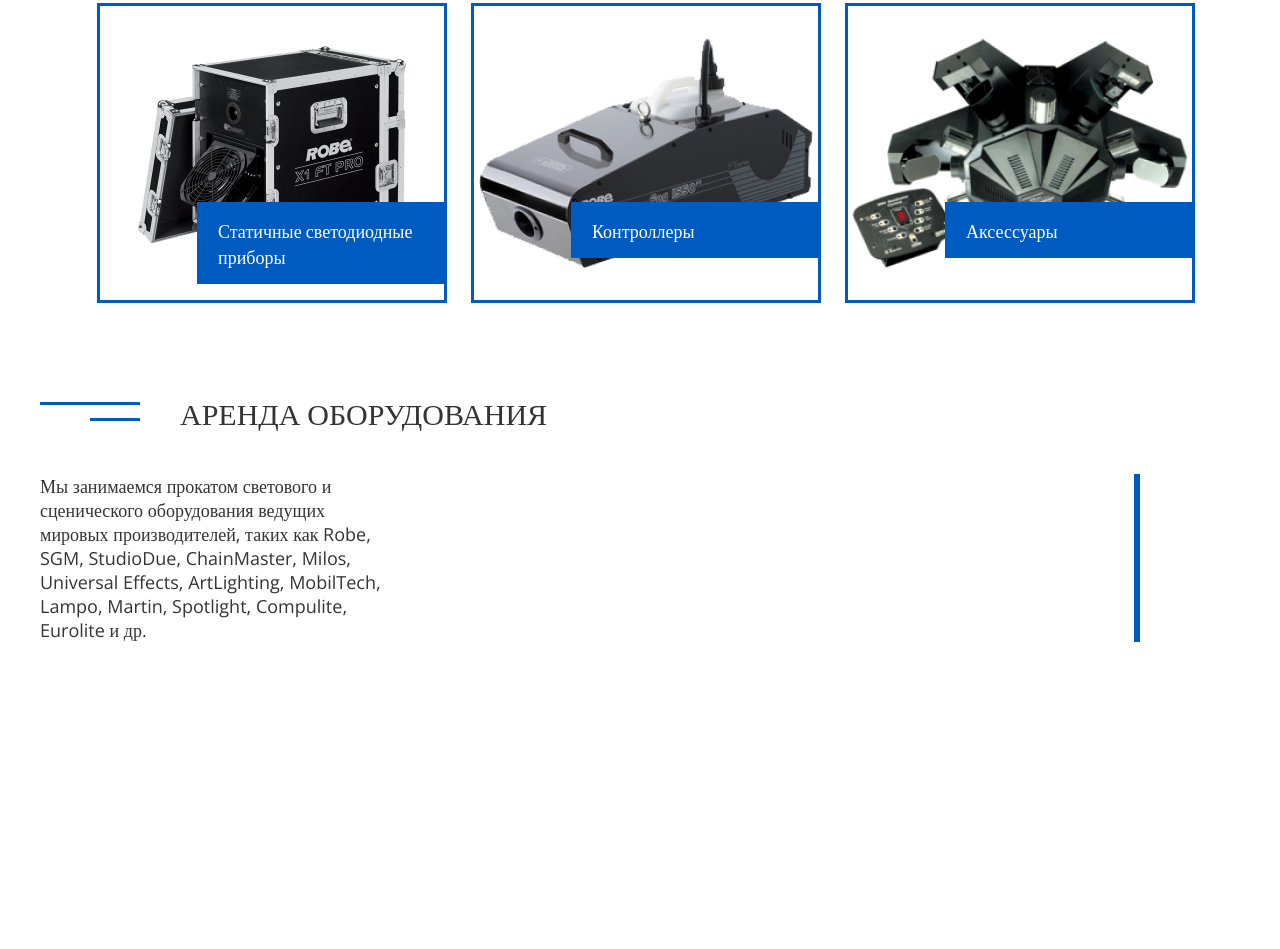
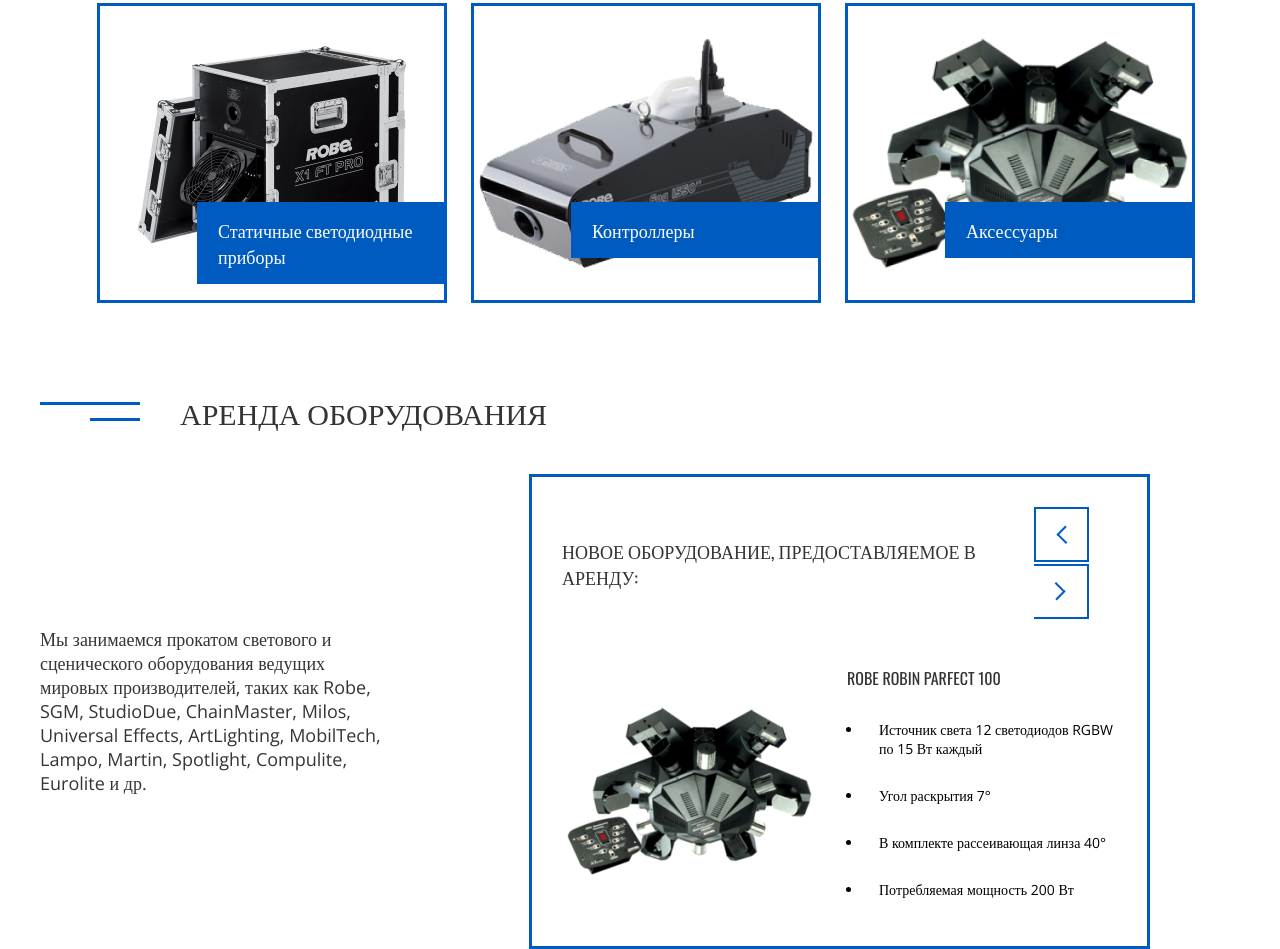
Before and after one commit to genjy1/translight, a plain HTML site: page index.html in a window 1280 px wide. Shown: the part 1783-2732 px from the top of the page. Before the commit the page ends 2425 px from the top, so only its background shows below. Drawn offline with nearby package versions, Linux system fonts and the light colour scheme.

Commit message:
feat:ended rent block

```diff
--- a/index.html
+++ b/index.html
@@ -127,7 +127,27 @@
                     <p class="rent-text text">Мы занимаемся прокатом светового и сценического оборудования ведущих мировых производителей, таких как Robe, SGM, StudioDue, ChainMaster, Milos, Universal Effects, ArtLighting, MobilTech, Lampo, Martin, Spotlight, Compulite, Eurolite и др.</p>
                 </div>
                 <div class="rent__item">
-                    <div class="item__wrapper"></div>
+                    <div class="item__wrapper">
+                        <div class="title__wrapper">
+                            <h2 class="rent__item-wrapper-title title">Новое оборудование, предоставляемое в аренду:</h2>
+                            <div class="wrapper__btns">
+                                <button class="container-btn btn"></button><button class="container-btn btn"></button>
+                            </div>
+                        </div>
+                        <div class="desc__wrapper">
+                            <img src="img/Rectangle 10.png" alt="#" class="link-img">
+                            <div class="wrapper__list">
+                                <h3 class="desc-title title">Robe Robin ParFect 100</h3>
+                            <ul class="desc-list">
+                                <li class="desc-list_item">Источник света 12 светодиодов RGBW по 15 Вт каждый</li>
+                                <li class="desc-list_item">Угол раскрытия 7°</li>
+                                <li class="desc-list_item">В комплекте рассеивающая линза 40°</li>
+                                <li class="desc-list_item">Потребляемая мощность 200 Вт</li>
+                            </div>
+                            </ul>
+                        </div>
+                    </div>
+                    </div>
                 </div>
             </div>
         </div>
--- a/style.css
+++ b/style.css
@@ -240,9 +240,62 @@ li{
 }
 .rent__item{
     border: 3px #005BC1 solid;
+    max-width: 665px;
 }
 .wrapper__wrapper{
-    max-width: 1100px;
+    max-width: 1110px;
     justify-content: space-between;
     display: flex;
+    align-items: center;
 }
+.item__wrapper{
+    max-width: 615px;
+    padding: 30px 20px 30px 30px ;
+    display: flex;
+    flex-direction: column;
+}
+.rent__item-wrapper-title{
+    color: #343434;
+    font-size: 18px;
+    letter-spacing: 5%;
+    text-transform: uppercase;
+    margin-right: 56px;
+}
+.wrapper-link{
+    margin-right: 30px;
+}
+.link-img{
+    width: 255px;
+    height: 250px;
+    margin-right: 30px;
+}
+.desc__wrapper{
+    display: flex;
+    justify-content: space-between;
+    margin-top: 45px;
+}
+.desc-list_item{
+    max-width: 310px;
+    list-style-type:disc;
+    font-weight: 100;
+    font-family: 'Open Sans';
+    font-size: 14px;
+    padding-left: 16px;
+    margin-left: 16px;
+}
+.desc-list_item:not(:last-child){
+    margin-bottom: 28px;
+}
+.desc-title{
+    color: #343434;
+    font-size: 16px;
+    margin-bottom: 30px;
+    text-transform: uppercase;
+}
+.title__wrapper{
+    display: flex;
+    align-items: center;
+}
+.wrapper__list{
+    max-width: 330px;
+}
```
Also changed, not shown: img/Rectangle 10.png (added).
